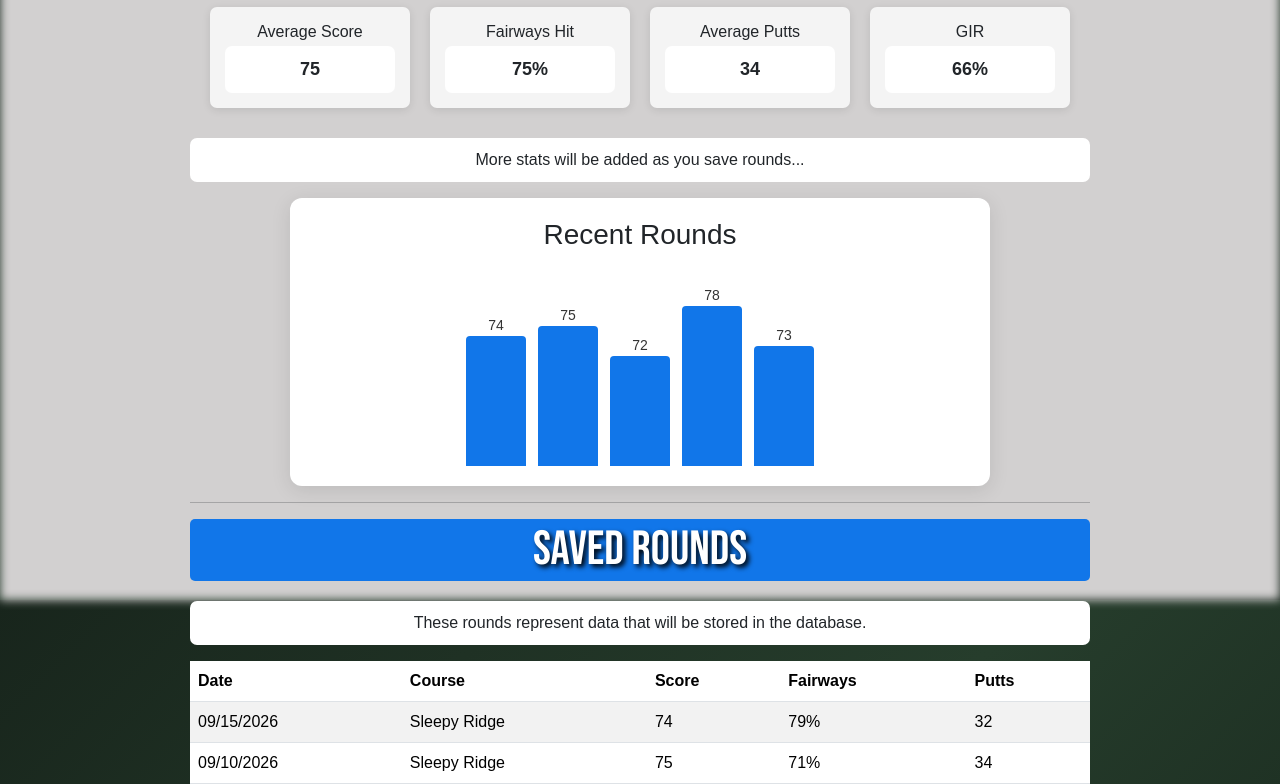
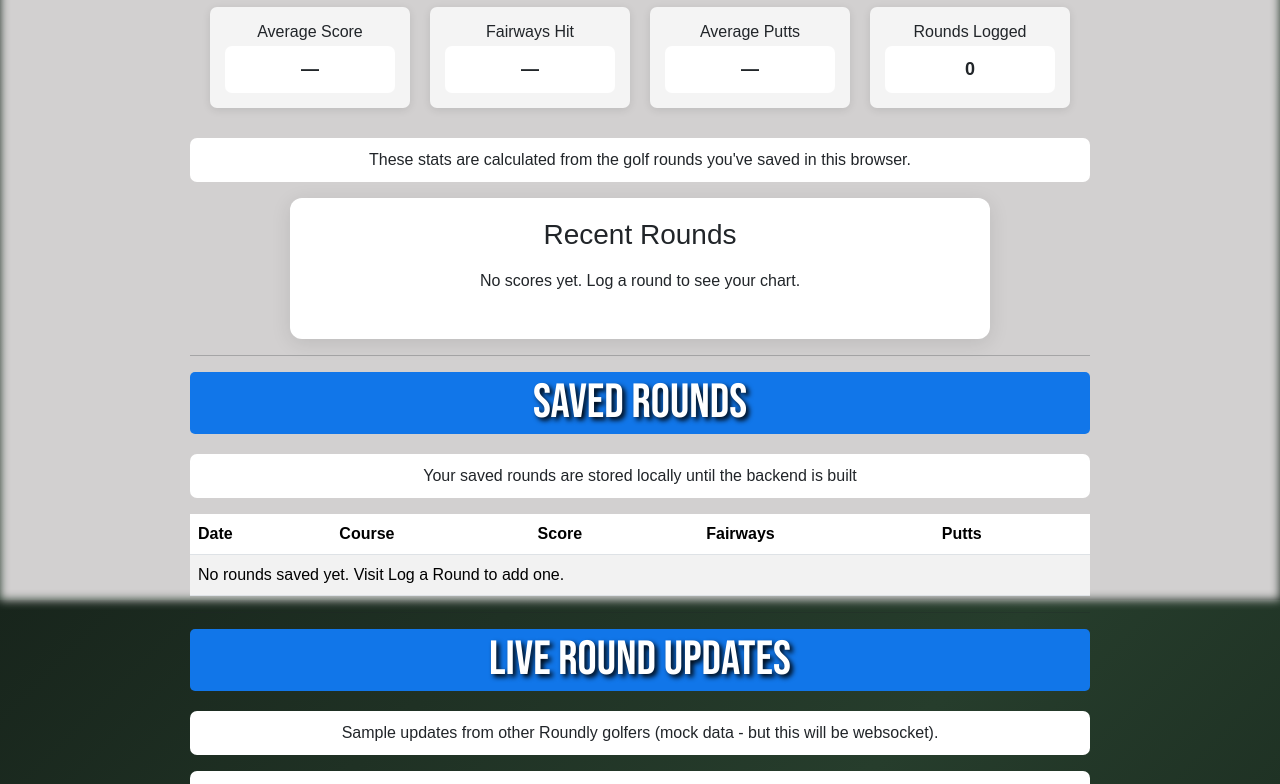
Before and after one commit to graymustang/startup, a React (Vite) app: page /stats in a window 1280 px wide. Shown: the part 200-984 px from the top of the page. Built offline with nearby package versions, Linux system fonts and the light colour scheme.

Commit message:
feat: update stats.jsx

```diff
--- a/src/stats/stats.jsx
+++ b/src/stats/stats.jsx
@@ -1,60 +1,96 @@
-import React from "react";
+import { useEffect, useState } from 'react';
+
+const STORAGE_KEY = 'roundlyRounds';
+
+function loadRounds() {
+    try {
+        const data = JSON.parse(localStorage.getItem(STORAGE_KEY) || '[]');
+        return Array.isArray(data) ? data : [];
+    } catch {
+        return [];
+    }
+}
+function average(values) {
+    if (values.length === 0) return '—';
+    return (values.reduce((total, value) => total + value, 0) / values.length).toFixed(1);
+}
+
+function formatDate(dateString) {
+    // Avoid timezone shifts caused by parsing YYYY-MM-DD as UTC.
+    const parts = String(dateString || '').split('-');
+    if (parts.length !== 3) return dateString || '—';
+    return `${parts[1]}/${parts[2]}/${parts[0]}`;
+}
 
 export function Stats() {
+    const [rounds, setRounds] = useState([]);
+
+    useEffect(() => {
+        //load rounds when the Stats page opens.
+        setRounds(loadRounds());
+    }, []);
+
+    const sortedRounds = [...rounds].sort((a, b) =>
+        String(b.date || '').localeCompare(String(a.date || ''))
+    );
+
+    const scores = rounds.map((round) => Number(round.score)).filter((value) => Number.isFinite(value) && value > 0);
+    const fairways = rounds.map((round) => round.fairways).filter((value) => value !== null && value !== '' && value !== undefined).map(Number).filter(Number.isFinite);
+    const putts = rounds.map((round) => round.putts).filter((value) => value !== null && value !== '' && value !== undefined).map(Number).filter(Number.isFinite);
+
+    //show the five recent rounds
+    const recentRounds = sortedRounds.slice(0, 5).reverse();
+    const highestScore = Math.max(1, ...recentRounds.map((round) => Number(round.score) || 0));
+
     return (
         <section id="stats">
             <h2>My Stats</h2>
 
             <div className="stats-cards">
-
                 <div className="stat-card">
                     <h3>Average Score</h3>
-                    <p>75</p>
+                    <p>{average(scores)}</p>
                 </div>
-
                 <div className="stat-card">
                     <h3>Fairways Hit</h3>
-                    <p>75%</p>
+                    <p>{fairways.length ? `${average(fairways)}%` : '—'}</p>
                 </div>
-
                 <div className="stat-card">
                     <h3>Average Putts</h3>
-                    <p>34</p>
+                    <p>{average(putts)}</p>
                 </div>
-
                 <div className="stat-card">
-                    <h3>GIR</h3>
-                    <p>66%</p>
+                    <h3>Rounds Logged</h3>
+                    <p>{rounds.length}</p>
                 </div>
-
             </div>
 
-            <p>More stats will be added as you save rounds...</p>
-
+            <p>These stats are calculated from the golf rounds you've saved in this browser.</p>
             <div className="stats-chart-container">
                 <div className="stats-chart">
-
                     <h3>Recent Rounds</h3>
-
-                    <div className="chart-bars">
-                        <div className="bar" style={{ height: "65%" }}><span>74</span></div>
-                        <div className="bar" style={{ height: "70%" }}><span>75</span></div>
-                        <div className="bar" style={{ height: "55%" }}><span>72</span></div>
-                        <div className="bar" style={{ height: "80%" }}><span>78</span></div>
-                        <div className="bar" style={{ height: "60%" }}><span>73</span></div>
-                    </div>
-
+                    {recentRounds.length === 0 ? (
+                        <p>No scores yet. Log a round to see your chart.</p>
+                    ) : (
+                        <div className="chart-bars">
+                            {recentRounds.map((round, index) => (
+                                <div
+                                    className="bar"
+                                    key={`${round.date}-${round.course}-${index}`}
+                                    style={{ height: `${Math.max(10, (Number(round.score) / highestScore) * 85)}%` }}
+                                    title={`${round.course} — ${formatDate(round.date)}: ${round.score}`}
+                                >
+                                    <span>{round.score}</span>
+                                </div>
+                            ))}
+                        </div>
+                    )}
                 </div>
             </div>
 
             <hr />
-
             <h2>Saved Rounds</h2>
-
-            <p>
-                These rounds represent data that will be stored in the database.
-            </p>
-
+            <p>Your saved rounds are stored locally until the backend is built</p>
             <table className="table table-striped table-hover">
                 <thead>
                     <tr>
@@ -65,48 +101,31 @@ export function Stats() {
                         <th>Putts</th>
                     </tr>
                 </thead>
-
                 <tbody>
-                    <tr>
-                        <td>09/15/2026</td>
-                        <td>Sleepy Ridge</td>
-                        <td>74</td>
-                        <td>79%</td>
-                        <td>32</td>
-                    </tr>
-
-                    <tr>
-                        <td>09/10/2026</td>
-                        <td>Sleepy Ridge</td>
-                        <td>75</td>
-                        <td>71%</td>
-                        <td>34</td>
-                    </tr>
-
-                    <tr>
-                        <td>09/05/2026</td>
-                        <td>Oglebay</td>
-                        <td>72</td>
-                        <td>79%</td>
-                        <td>31</td>
-                    </tr>
+                    {sortedRounds.length === 0 ? (
+                        <tr><td colSpan="5">No rounds saved yet. Visit Log a Round to add one.</td></tr>
+                    ) : (
+                        sortedRounds.map((round, index) => (
+                            <tr key={`${round.date}-${round.course}-${index}`}>
+                                <td>{formatDate(round.date)}</td>
+                                <td>{round.course}</td>
+                                <td>{round.score}</td>
+                                <td>{round.fairways == null ? '—' : `${round.fairways}%`}</td>
+                                <td>{round.putts == null ? '—' : round.putts}</td>
+                            </tr>
+                        ))
+                    )}
                 </tbody>
             </table>
 
             <hr />
-
             <h2>Live Round Updates</h2>
-
-            <p>
-                Live updates from other Roundly golfers will appear here.
-            </p>
-
+            <p>Sample updates from other Roundly golfers (mock data - but this will be websocket).</p>
             <div className="live-updates">
                 <p><strong>Jake:</strong> Just finished a round at Oglebay - 73</p>
                 <p><strong>Sam:</strong> Just finished a round at Sleepy Ridge - 76</p>
                 <p><strong>Alex:</strong> Just finished a round at Stonewall Resort - 71</p>
             </div>
-
         </section>
-    )
+    );
 }
```
